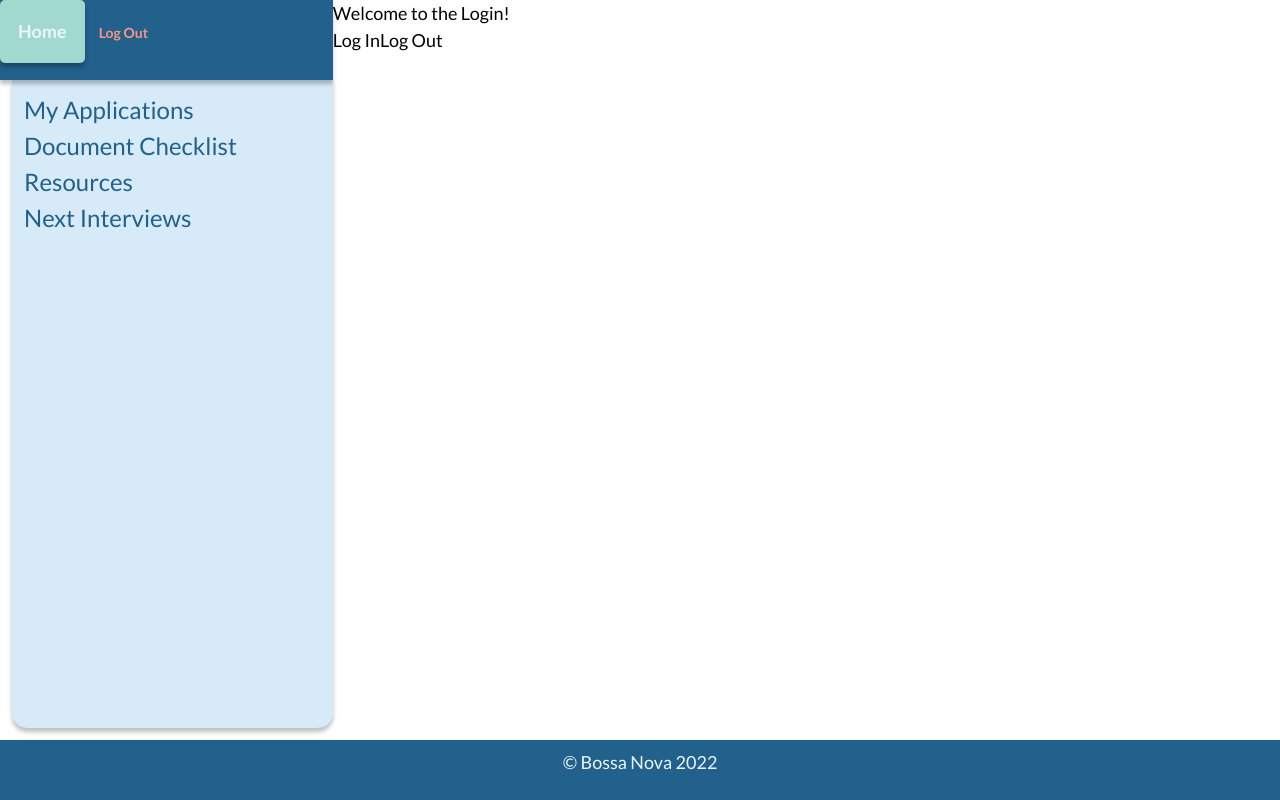
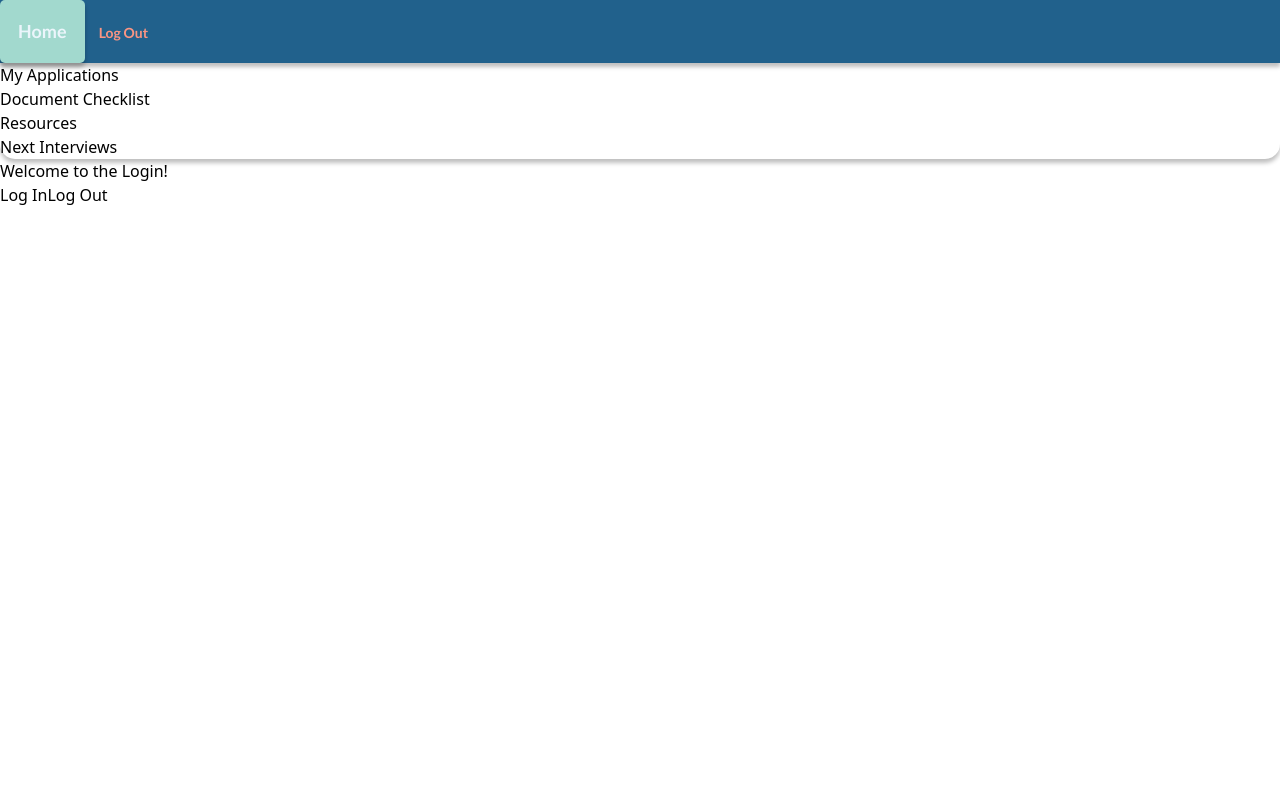
Before and after one commit to SchoolOfCode/final-project-repo-bossa-nova, a React (Create React App) app: page / in a window 1280 px wide. Built offline with nearby package versions, Linux system fonts and the light colour scheme; a web font is replaced by a local one.

Commit message:
starting deleting css

```diff
--- a/src/Components/App/App.js
+++ b/src/Components/App/App.js
@@ -1,10 +1,9 @@
 /* import { useEffect, useState } from "react"; */
 import Header from "../LayoutComponents/Header";
 import Sidebar from "../LayoutComponents/Sidebar";
-import Footer from "../LayoutComponents/Footer";
+// import Footer from "../LayoutComponents/Footer";
 import Hero from "../Hero";
-
-import "./App.css";
+// import "./App.css";
 
 function App() {
   /*   const URL = process.env.REACT_APP_API_URL;
@@ -26,7 +25,7 @@ function App() {
       <Header />
       <Sidebar />
       <Hero />
-      <Footer />
+      {/* <Footer /> */}
     </div>
   );
 }
--- a/src/Components/LayoutComponents/Footer/index.js
+++ b/src/Components/LayoutComponents/Footer/index.js
@@ -1,8 +1,8 @@
 import React from "react";
-import styles from "./Footer.module.css";
+// import styles from "./Footer.module.css";
 
 function Footer() {
-  return <footer className={styles.Footer}>© Bossa Nova 2022</footer>;
+  return <footer className="">© Bossa Nova 2022</footer>;
 }
 
 export default Footer;
--- a/src/Components/LayoutComponents/Header/index.js
+++ b/src/Components/LayoutComponents/Header/index.js
@@ -1,7 +1,7 @@
 import React from "react";
 import Button from "../../Button";
 // import styles from "./Header.module.css";
-import "../../../index.css";
+// import "../../../index.css";
 
 function Header() {
   return (
--- a/src/Components/LayoutComponents/HeroContainer/index.js
+++ b/src/Components/LayoutComponents/HeroContainer/index.js
@@ -1,12 +1,12 @@
 import React from "react";
-import { css } from "styled-components";
-import styles from "./HeroContainer.module.css";
+// import { css } from "styled-components";
+// import styles from "./HeroContainer.module.css";
 
 export default function HeroContainer({ children, title }) {
   return (
     <div>
-      <div className={css.heroHeader}>{title}</div>
-      <main className={styles.heroWrapper}>{children}</main>
+      <div className="">{title}</div>
+      <main className="">{children}</main>
     </div>
   );
 }
```
